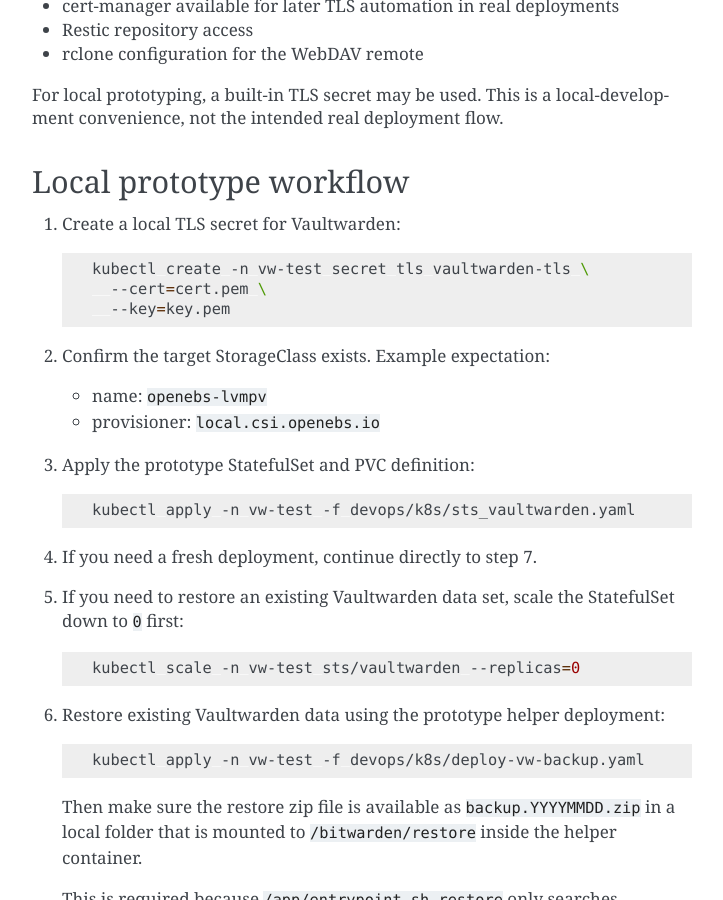
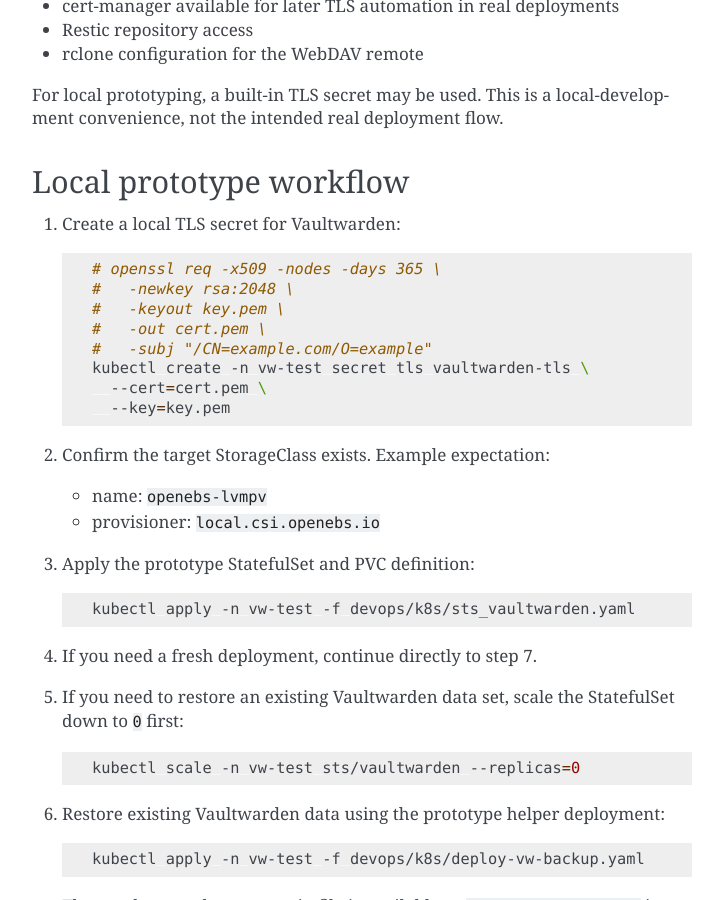
Before and after one commit to Karl-Han/vaultwarden-helm-restore-backup-restic, a Sphinx documentation site: the page built from docs/development.rst, in a window 1280 px wide and 900 px high, scrolled down 685 px. Shown: the whole window, without its empty margins (388-1111 px from the left). Built offline with Sphinx 7.4.7, drawn with Linux system fonts in a browser that asks for light colours.

```diff
--- a/docs/development.rst
+++ b/docs/development.rst
@@ -36,6 +36,11 @@
 
    .. code-block:: bash
 
+      # openssl req -x509 -nodes -days 365 \
+      #   -newkey rsa:2048 \
+      #   -keyout key.pem \
+      #   -out cert.pem \
+      #   -subj "/CN=example.com/O=example"
       kubectl create -n vw-test secret tls vaultwarden-tls \
         --cert=cert.pem \
         --key=key.pem
```
Also changed, not shown: 2 other files.
